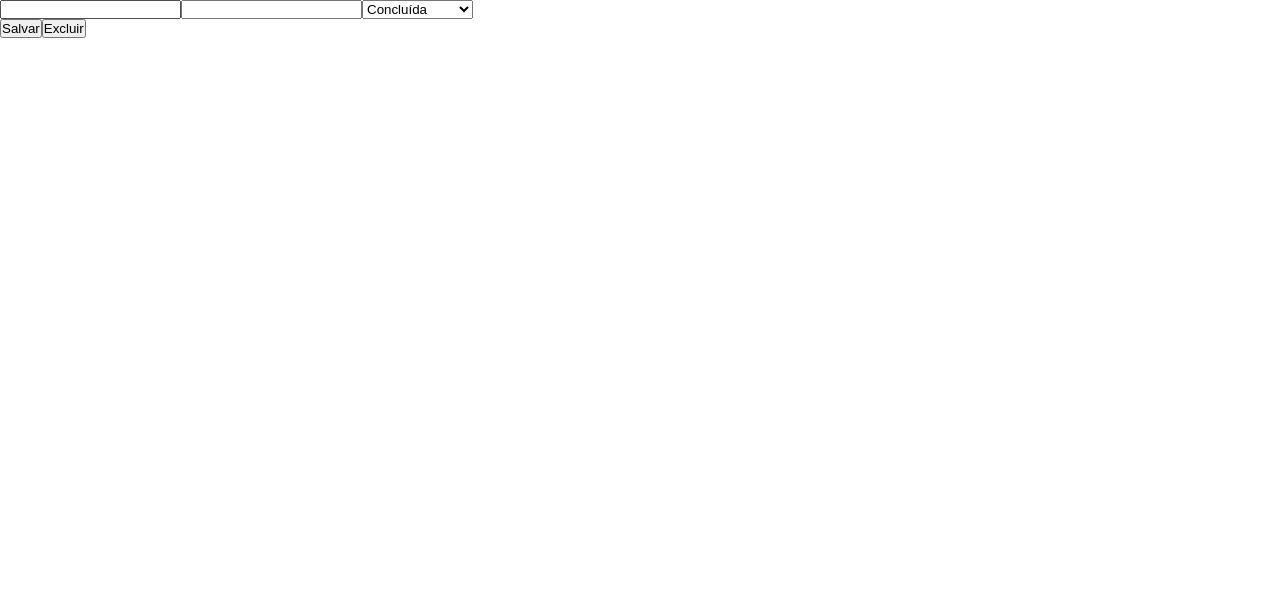
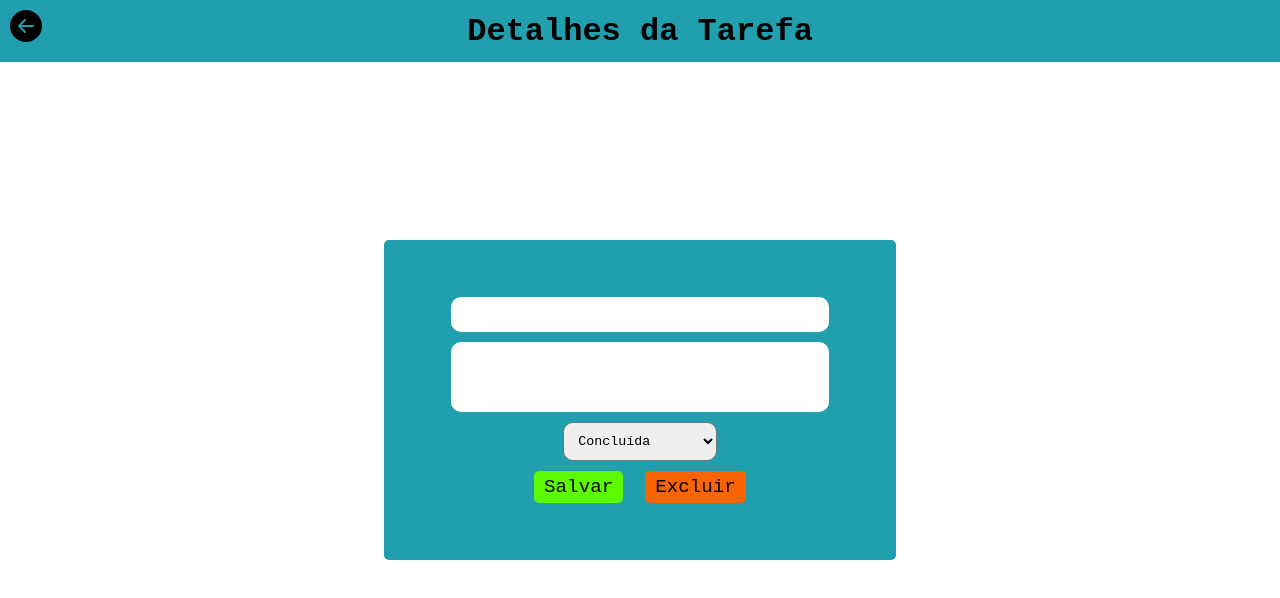
Before and after one commit to klimapsyteck/React-Projects, a React (Create React App) app in the folder task-list/frontend/: page /detail/1 in a window 1280 px wide. Shown: the top 598 px of the page. Built offline with nearby package versions, Linux system fonts and the light colour scheme; no server answers.

Commit message:
Almost done Task List

```diff
--- a/task-list/frontend/src/App.css
+++ b/task-list/frontend/src/App.css
@@ -1,4 +1,5 @@
 *{
   margin: 0;
   padding: 0;
+  font-family: 'Courier New', Courier, monospace;
 }
--- a/task-list/frontend/src/components/Template/styles.css
+++ b/task-list/frontend/src/components/Template/styles.css
@@ -10,11 +10,11 @@
 .subcontainer{
     height: 80%;
     width: 80%;
-    background-color: #FFA;
-
+    background-color: #FFF;
     display: grid;
     grid-template-columns: 40% 60%;
     grid-template-rows: 1fr;
+    border-radius: 10px;
 }
 
 .left-side, .right-side{
--- a/task-list/frontend/src/components/views/TaskInsert/index.js
+++ b/task-list/frontend/src/components/views/TaskInsert/index.js
@@ -25,13 +25,14 @@ function TaskInsert(){
             .catch(err => console.log(err))
 
         reset()
+        window.location.reload(true)
     }
 
     return(
-        <div>
+        <div className='main-insert'>
             <h1>Task List</h1>
             <input name="name" value={task.name} placeholder="Nome" onChange={e => handleOnChange(e)}/>
-            <input name="description" value={task.description} placeholder="Descrição" onChange={e => handleOnChange(e)}/>
+            <textarea name="description" value={task.description} placeholder="Descrição" onChange={e => handleOnChange(e)}/>
             <button onClick={save}>Inserir</button>
         </div>
     )
--- a/task-list/frontend/src/components/views/TaskInsert/styles.css
+++ b/task-list/frontend/src/components/views/TaskInsert/styles.css
@@ -0,0 +1,47 @@
+.main-insert{
+    background-color: #0acef1da;
+    height: 100%;
+    display: flex;
+    flex-direction: column;
+    align-items: center;
+    justify-content: center;
+    border-radius: 10px 0px 0px 10px;
+    border-right: solid 1px rgba(0, 0, 0, 0.2);
+}
+
+.main-insert h1{
+    color: #FFF;
+    font-size: 3rem;
+    margin-bottom: 100px;
+}
+
+.main-insert input{
+    width: 70%;
+    padding: 10px;
+    outline: none;
+    border-radius: 10px;
+    border: none;
+    margin-bottom: 10px;
+}
+.main-insert textarea{
+    width: 70%;
+    padding: 10px;
+    border-radius: 10px;
+    outline: none;
+    border: none;
+    resize: none;
+    margin-bottom: 10px;
+}
+
+.main-insert button{
+    width: 35%;
+    padding: 5px 10px;
+    border-radius: 5px;
+    background-color: #FFF;
+    color: #000;
+    font-size: 1.2rem;
+    font-weight: 500;
+    border: none;
+    cursor: pointer;
+
+}
--- a/task-list/frontend/src/components/views/TaskRead/index.js
+++ b/task-list/frontend/src/components/views/TaskRead/index.js
@@ -11,10 +11,20 @@ function TaskRead(){
     }, [])
 
     const [arrayList, setArrayList] = useState([])
+    const [task, setTask] = useState({"name":"", "description":"", "status": false})
+
 
 
     async function gettingList(){
         await axios.get('http://localhost:4000/tasks').then(res => setArrayList(res.data))
+    }
+
+    async function completeTask(id, status){
+        await axios.put('http://localhost:4000/tasks/status/' + id, {
+            status: !status
+        })
+
+        window.location.reload(true)
     }
 
     function mountList(){
@@ -25,13 +35,13 @@ function TaskRead(){
                         <div className='container-item'>
                             <Link to={`/detail/${item.id}`}>
                             <div className='detail-item'>
-                                <h3>{item.name}</h3>
+                                <h3 style={item.status ? {textDecoration: 'line-through'} : {}}>{item.name}</h3>
                                 {item.description}
                             </div>
                             </Link>
                         </div>
                         <div className='button-item'>
-                            <button>
+                            <button onClick={()=> completeTask(item.id, item.status)}>
                                 <MdDoneOutline />
                             </button>
                         </div>
--- a/task-list/frontend/src/components/views/TaskView/index.js
+++ b/task-list/frontend/src/components/views/TaskView/index.js
@@ -1,6 +1,7 @@
 import './styles.css'
 import {useState, useEffect} from 'react'
-import {useParams, useHref} from 'react-router-dom'
+import {useParams, Link} from 'react-router-dom'
+import {BsArrowLeftCircleFill} from 'react-icons/bs'
 import axios from 'axios'
 
 
@@ -14,7 +15,7 @@ function TaskView(){
         getTask()
     }, [])
 
-    const [task, setTask] = useState({"name":"", "description": "", "status": null})
+    const [task, setTask] = useState({"name":"", "description": "", "status": ""})
 
     async function getTask(){
         await axios.get('http://localhost:4000/tasks/' + id)
@@ -35,24 +36,31 @@ function TaskView(){
         axios.put('http://localhost:4000/tasks/'+ id, task)
             .then(_ => alert('Altualizado com sucesso.'))
     }
+
     function remove(){
         axios.delete('http://localhost:4000/tasks/'+ id)
         window.location.href = "/"
     }
 
     return(
-        <div>
-            <div>
+        <div className='main-view'>
+            <div className='header-page'>
+                <div><Link to={"/"}><BsArrowLeftCircleFill /></Link></div>
+                <div><h1>Detalhes da Tarefa</h1></div>
+            </div>
+            <div className='sub-view'>
+                <div className='view-content'>
                     <input value={task.name} name="name" onChange={e => handlerOnChange(e)}/>
-                <input value={task.description} name="desc" onChange={e => handlerOnChange(e)} />
-                <select name="select" onChange={e => handlerOnChange(e)}>
+                    <textarea value={task.description} name="desc" onChange={e => handlerOnChange(e)} />
+                    <select name="select" value={task.status} onChange={e => handlerOnChange(e)}>
                         <option value="true">Concluída</option>
                         <option value="false">Não Concluída</option>
                     </select>
                 </div>
-            <div>
+                <div className='view-buttons'>
                     <button onClick={save}>Salvar</button>
                     <button onClick={remove}>Excluir</button>
+                </div>
             </div>
         </div>
     )
--- a/task-list/frontend/src/components/views/TaskView/styles.css
+++ b/task-list/frontend/src/components/views/TaskView/styles.css
@@ -0,0 +1,90 @@
+.main-view{
+    width: 100%;
+    height: 100vh;
+    display: flex;
+    justify-content: center;
+    align-items: center;
+}
+.header-page{
+    position: absolute;
+    top: 0;
+    width: 100%;
+
+    background-color: rgb(33, 159, 175);
+    display: grid;
+    grid-template-columns: 0% 100%;
+    text-align: center;
+    align-items: center;
+}
+.header-page > div:first-child{
+    font-size: 2rem;
+    z-index: 1;
+    padding: 10px;
+    cursor: pointer;
+}
+
+.sub-view{
+    height: 40%;
+    width: 40%;
+    background-color: rgb(33, 159, 175);
+    display: flex;
+    flex-direction: column;
+    justify-content: center;
+    align-items: center;
+    border-radius: 5px;
+}
+
+.view-content{
+    display: flex;
+    flex-direction: column;
+    justify-content: center;
+    align-items: center;
+    width: 100%;
+}
+
+.view-content input{
+    width: 70%;
+    padding: 10px;
+    margin-bottom: 10px;
+    border-radius: 10px;
+    border: none;
+    outline: none;
+}
+
+.view-content textarea{
+    width: 70%;
+    padding: 10px;
+    margin-bottom: 10px;
+    border-radius: 10px;
+    border: none;
+    outline: none;
+    resize: none;
+    height: 50px;
+}
+.view-content select{
+    width: 30%;
+    padding: 10px;
+    margin-bottom: 10px;
+    outline: none;
+    border-radius: 10px;
+}
+.view-buttons{
+    width: 50%;
+    display: flex;
+    justify-content: space-evenly;
+    align-items: center;
+}
+.view-buttons button{
+    padding: 5px 10px;
+    text-align: center;
+    border: none;
+    border-radius: 5px;
+    font-size: 1.2rem;
+}
+.view-buttons button:first-child{
+    background-color: rgb(92, 250, 1);
+}
+
+.view-buttons button:last-child{
+    background-color: rgb(250, 101, 1);
+}
```
Also changed, not shown: 2 other files (tests, documents, lock files or other folders). Lines whose indentation alone changed are shown as unchanged.
